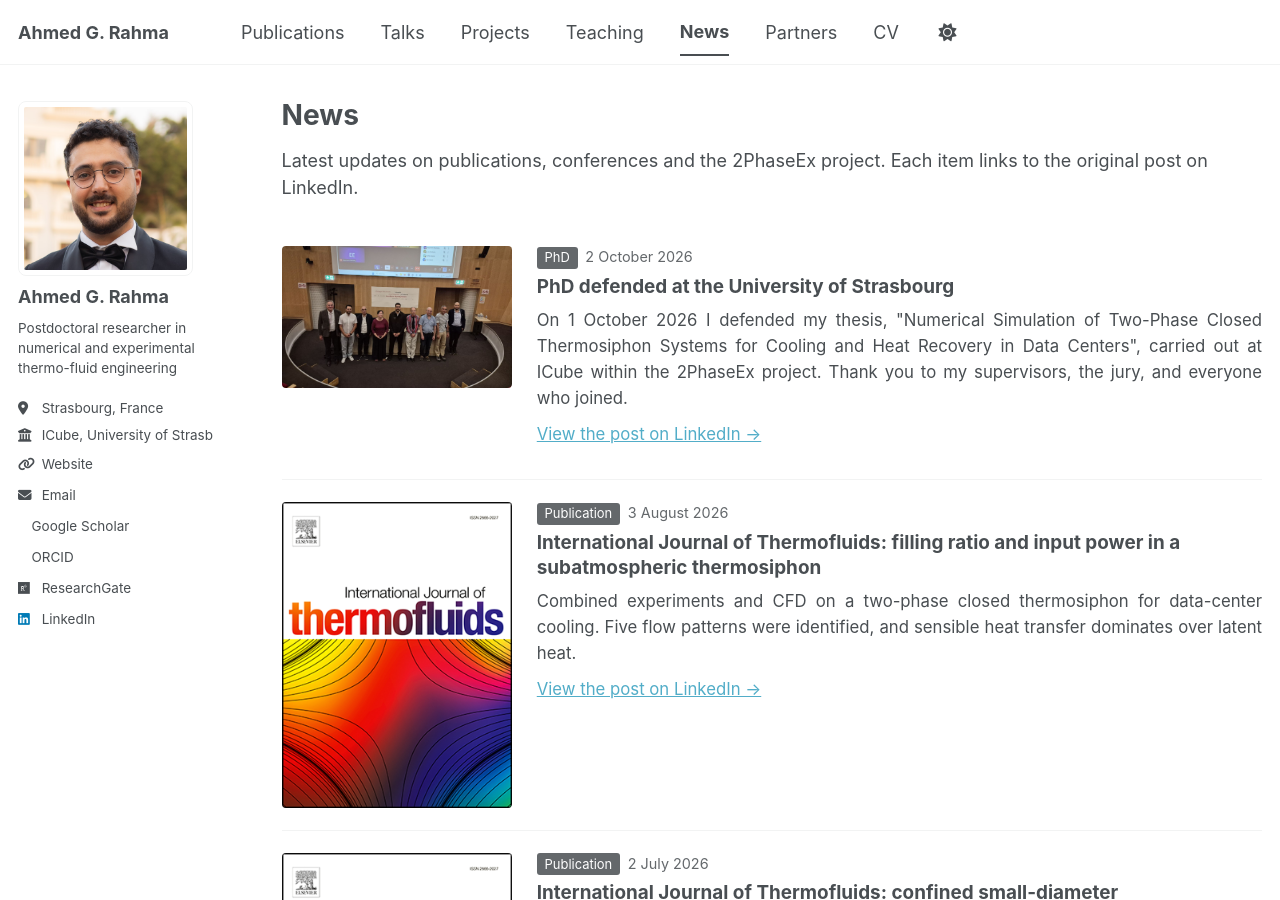
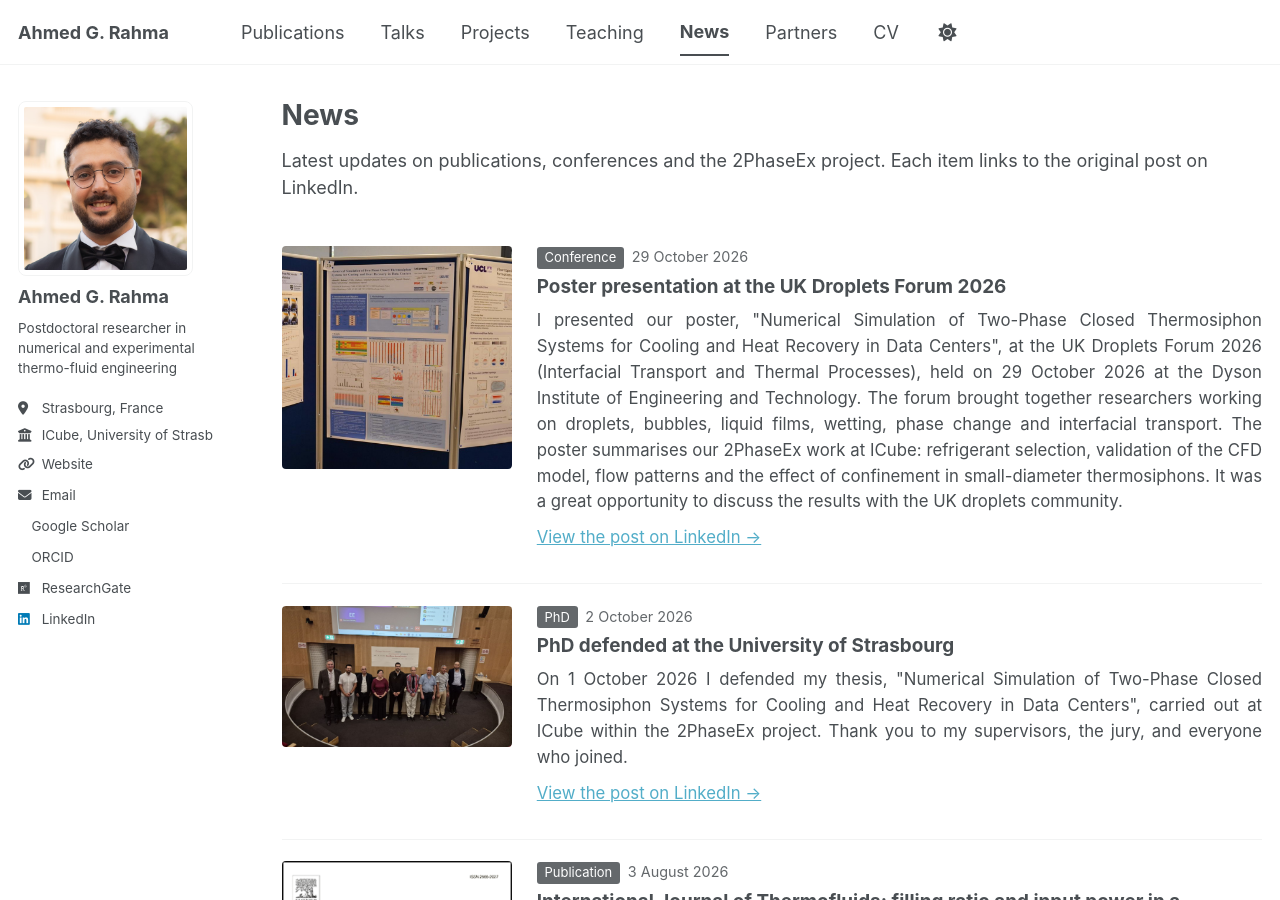
Before and after one commit to Ahmed-G-Rahma/Ahmed-G-Rahma.github.io, a Jekyll site: the page built from _pages/news.html, in a window 1280 px wide and 900 px high. Built offline with Jekyll 4.4.1, drawn with Linux system fonts in a browser that asks for light colours; a script bundle is joined from its source files by our own code; a style sheet for code colours, icons or effects is not loaded.

Commit message:
Update news.yml

```diff
--- a/_data/news.yml
+++ b/_data/news.yml
@@ -1,4 +1,12 @@
 # News items, newest first. To add one: copy an entry, change the fields, add the picture to images/news/
+- date: 2026-10-29
+  tag: Conference
+  title: "Poster presentation at the UK Droplets Forum 2026"
+  text: "I presented our poster, \"Numerical Simulation of Two-Phase Closed Thermosiphon Systems for Cooling and Heat Recovery in Data Centers\", at the UK Droplets Forum 2026 (Interfacial Transport and Thermal Processes), held on 29 October 2026 at the Dyson Institute of Engineering and Technology. The forum brought together researchers working on droplets, bubbles, liquid films, wetting, phase change and interfacial transport. The poster summarises our 2PhaseEx work at ICube: refrigerant selection, validation of the CFD model, flow patterns and the effect of confinement in small-diameter thermosiphons. It was a great opportunity to discuss the results with the UK droplets community."
+  image: /images/WhatsA56554545.jpeg
+  url: /images/Rahma_Poster_UK-Droplets-Forum-2026.pdf
+  label: "Open the poster (PDF)"
+
 - date: 2026-10-02
   tag: PhD
   title: "PhD defended at the University of Strasbourg"
```
